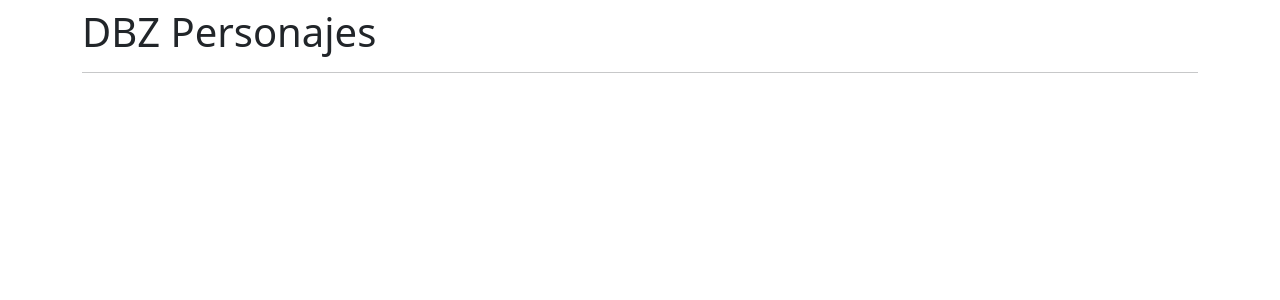
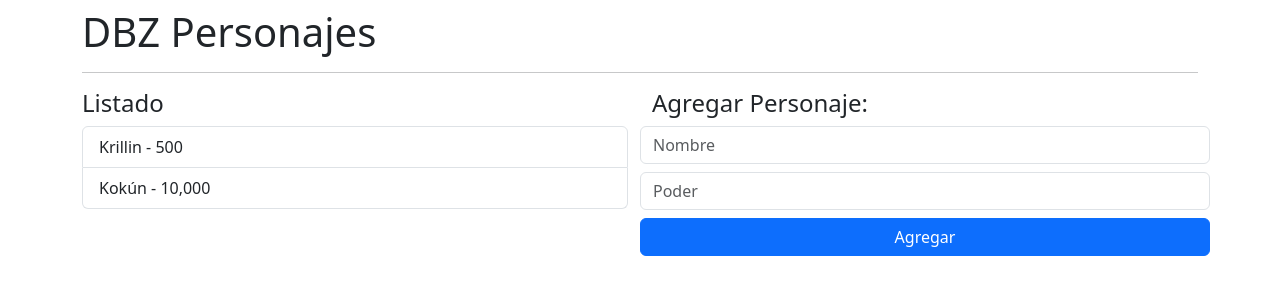
Before and after one commit to AlbertoG22/angular-bases, an Angular app: page / in a window 1280 px wide. Shown: the top 300 px of the page. Built offline with nearby package versions, Linux system fonts and the light colour scheme.

Commit message:
main page layout

```diff
--- a/src/app/dbz/pages/main-page.component.html
+++ b/src/app/dbz/pages/main-page.component.html
@@ -1,2 +1,22 @@
 <h1>DBZ Personajes</h1>
 <hr>
+
+<div class="row">
+  <div class="col">
+    <h4>Listado</h4>
+    <ul class="list-group">
+      <li class="list-group-item">Krillin - 500</li>
+      <li class="list-group-item">Kokún - 10,000</li>
+    </ul>
+  </div>
+
+  <div class="col">
+    <h4>Agregar Personaje:</h4>
+    <form class="row">
+      <input type="text" class="form-control mb-2" placeholder="Nombre">
+      <input type="number" class="form-control mb-2" placeholder="Poder">
+
+      <button type="submit" class="btn btn-primary">Agregar</button>
+    </form>
+  </div>
+</div>
```
